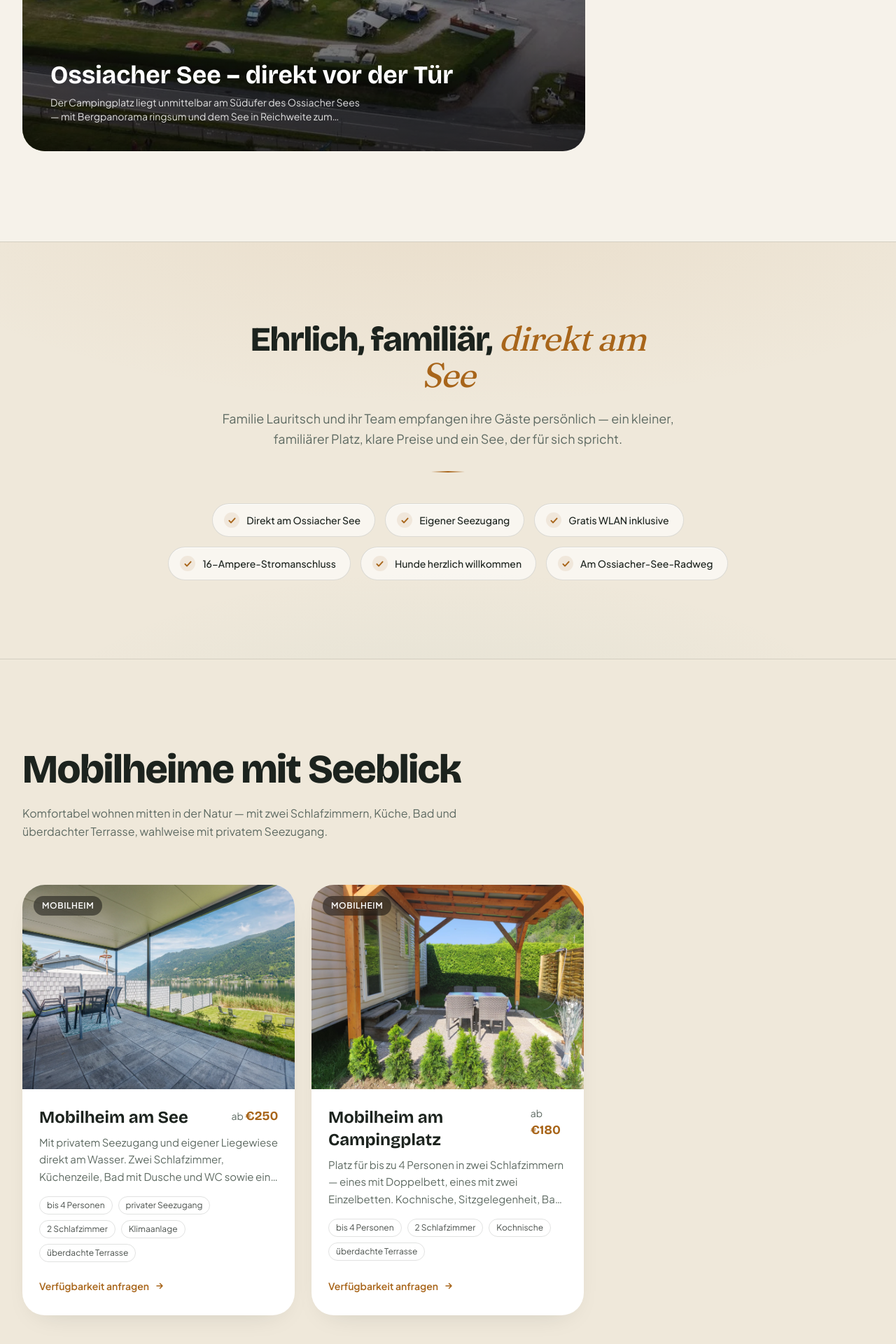
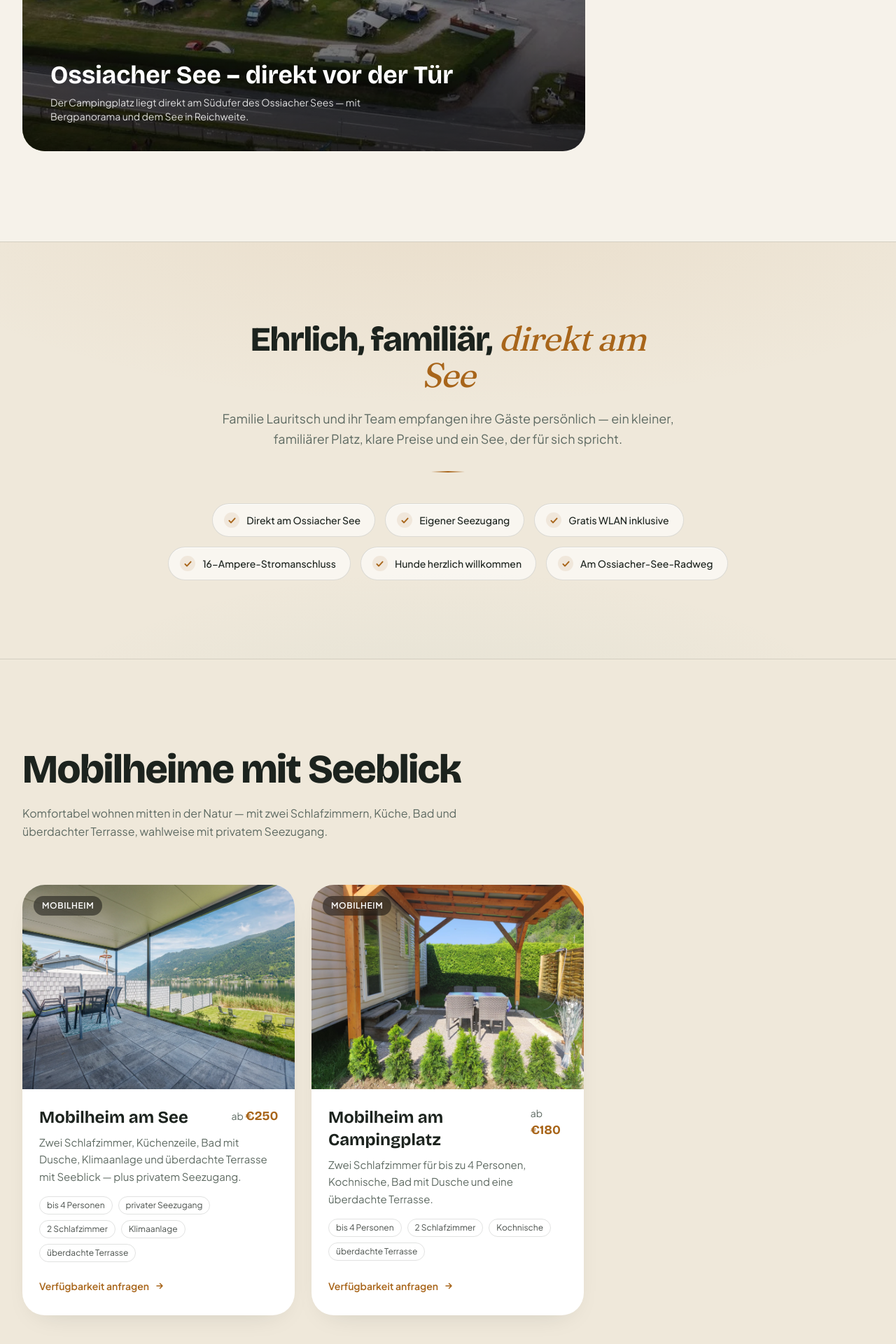
Before and after one commit to Lellino-Elias/camping-ploerz-camping-demo, a Next.js app: page / in a window 1280 px wide. Shown: the part 2740-4660 px from the top of the page at 70% size. Built offline with nearby package versions, Linux system fonts and the light colour scheme.

Commit message:
camping-ploerz — campsite demo 2026-06-14 22:58:50

```diff
--- a/src/content/campsites/camping-ploerz.ts
+++ b/src/content/campsites/camping-ploerz.ts
@@ -73,7 +73,7 @@ export const campingPloerz: CampsiteConfig = {
     features: [
       {
         title: "Ossiacher See – direkt vor der Tür",
-        text: "Der Campingplatz liegt unmittelbar am Südufer des Ossiacher Sees — mit Bergpanorama ringsum und dem See in Reichweite zum Schwimmen, Paddeln und Erholen.",
+        text: "Der Campingplatz liegt direkt am Südufer des Ossiacher Sees — mit Bergpanorama und dem See in Reichweite.",
         image: { src: `${IMG}/campingplatz-seelage.webp`, alt: "Luftaufnahme von Seecamping Plörz am Ossiacher See mit Bergen im Hintergrund" },
       },
       {
@@ -92,7 +92,7 @@ export const campingPloerz: CampsiteConfig = {
       {
         name: "Mobilheim am See",
         kind: "Mobilheim",
-        text: "Mit privatem Seezugang und eigener Liegewiese direkt am Wasser. Zwei Schlafzimmer, Küchenzeile, Bad mit Dusche und WC sowie eine Klimaanlage, die auch heizt. Seeblick und Bergblick von der überdachten Terrasse.",
+        text: "Zwei Schlafzimmer, Küchenzeile, Bad mit Dusche, Klimaanlage und überdachte Terrasse mit Seeblick — plus privatem Seezugang.",
         image: { src: `${IMG}/mobilheim-am-see-terrasse.webp`, alt: "Überdachte Terrasse mit Seeblick am Mobilheim" },
         priceFrom: 250,
         features: ["bis 4 Personen", "privater Seezugang", "2 Schlafzimmer", "Klimaanlage", "überdachte Terrasse"],
@@ -100,7 +100,7 @@ export const campingPloerz: CampsiteConfig = {
       {
         name: "Mobilheim am Campingplatz",
         kind: "Mobilheim",
-        text: "Platz für bis zu 4 Personen in zwei Schlafzimmern — eines mit Doppelbett, eines mit zwei Einzelbetten. Kochnische, Sitzgelegenheit, Bad mit Dusche und eine überdachte Terrasse.",
+        text: "Zwei Schlafzimmer für bis zu 4 Personen, Kochnische, Bad mit Dusche und eine überdachte Terrasse.",
         image: { src: `${IMG}/mobilheim-campingplatz-terrasse.webp`, alt: "Mobilheim mit überdachter Terrasse am Campingplatz" },
         priceFrom: 180,
         features: ["bis 4 Personen", "2 Schlafzimmer", "Kochnische", "überdachte Terrasse"],
```
